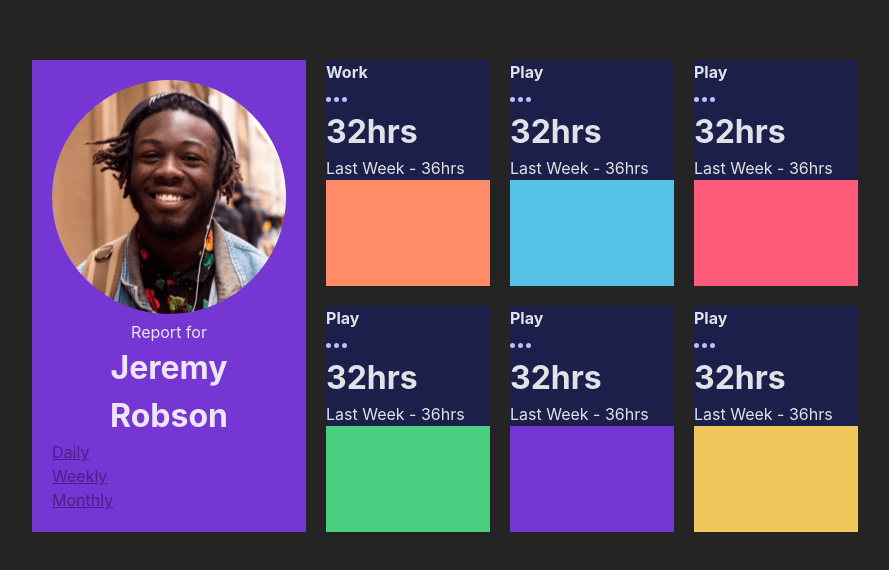
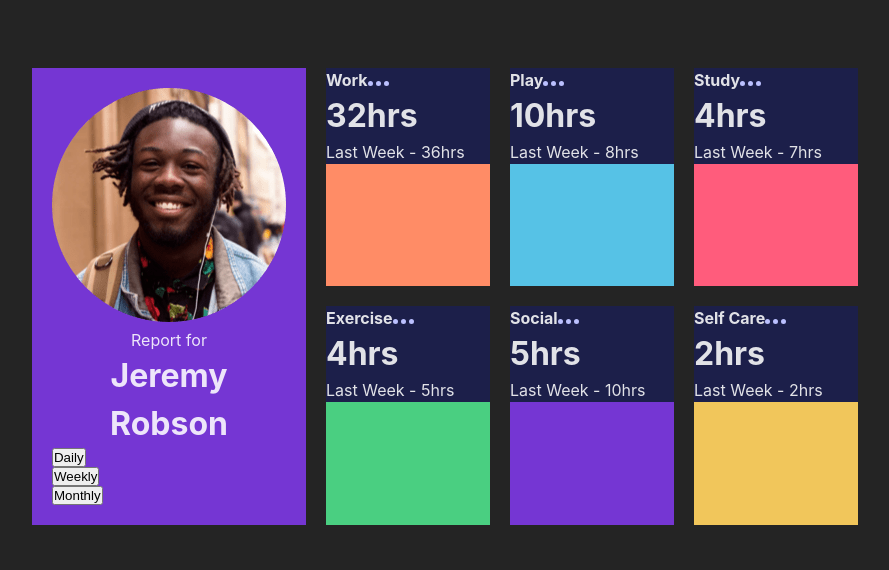
Before and after one commit to kasimugur/Time-tracking-dashboard, a React (Vite) app: page / in a window 1280 px wide. Shown: the part 104-674 px from the top of the page, without its empty margins (195-1084 px from the left). Built offline with nearby package versions, Linux system fonts and the light colour scheme.

Commit message:
page and components updated

```diff
--- a/src/components/Dashboard.jsx
+++ b/src/components/Dashboard.jsx
@@ -1,26 +1,33 @@
-import { useState } from 'react'
+import { useEffect, useState } from 'react'
 import '../css/style.css'
-import data from '../data.json'
 import { iconEllipsis } from '../pages/Page'
 export default function Dashboard() {
-  const [daily, setDaily] = useState(null)
+  const [daily, setDaily] = useState("daily")
   const [weekly, setWeekly] = useState(null)
   const [monthly, setMonthly] = useState(null)
-  const [dates, setDates] = useState()
+  const [dates, setDates] = useState("weekly")
+  const [data, setData] = useState([])
 
-
+  useEffect(() => {
+    fetch('src/data.json').then(res => res.json()).then(data => setData(data))
+      .catch(error => console.error('Error fetching data:', error))
+  }, [])
+  const addClick = () => {
+  }
+  console.log(dates)
+  // console.log(data.map(e => e.title === "Work" && e.timeframes[dates].current))
   return (
     <>
-      <div className="container">
-        <div className="card" >
+      <div className="container" >
+        <div className="card" onSubmit={(e) => e.preventDefault()} >
           <div className="header" >
             <img className="img-prf" src="src/images/image-jeremy.png" alt="profilo" />
             <span>Report for</span>
             <h1>Jeremy Robson</h1>
           </div >
-          <a onClick={() => setDaily(data.map(e => e.timeframes.daily))} href="">Daily</a>
-          <a onClick={() => setWeekly(data.map(e => e.timeframes.weekly))} href="">Weekly</a>
-          <a onClick={() => setMonthly(data.map(e => e.timeframes.monthly))} href="">Monthly</a>
+          <button onClick={() => setDates("daily")} href="">Daily</button>
+          <button onClick={() => setDates("weekly")} href="">Weekly</button>
+          <button onClick={() => setDates("monthly")} href="">Monthly</button>
         </div>
         <div className="card-item">
 
@@ -28,10 +35,10 @@ export default function Dashboard() {
           <div className="card-work">
             <div className="info">
               <div className="head">
-                <h4>Work</h4> <span>{iconEllipsis} </span>
+                <h4>Work </h4> <span>{iconEllipsis} </span>
               </div>
-              <h1>32hrs</h1>
-              <span>Last Week - 36hrs</span>
+              <h1>{data.map(e => e.title === "Work" && e.timeframes.weekly.current)}hrs </h1>
+              <span>Last Week - {data.map(e => e.title === "Work" && e.timeframes.weekly.previous)}hrs</span>
             </div>
           </div>
           <div className="card-play">
@@ -39,44 +46,44 @@ export default function Dashboard() {
               <div className="head">
                 <h4>Play</h4><span>{iconEllipsis} </span>
               </div>
-              <h1>32hrs</h1>
-              <span>Last Week - 36hrs</span>
+              <h1>{data.map(e => e.title === "Play" && e.timeframes.weekly.current)}hrs</h1>
+              <span>Last Week - {data.map(e => e.title === "Play" && e.timeframes.weekly.previous)}hrs</span>
             </div>
           </div>
           <div className="card-study">
             <div className="info">
               <div className="head">
-                <h4>Play</h4><span>{iconEllipsis} </span>
+                <h4>Study</h4><span>{iconEllipsis} </span>
               </div>
-              <h1>32hrs</h1>
-              <span>Last Week - 36hrs</span>
+              <h1>{data.map(e => e.title === "Study" && e.timeframes.weekly.current)}hrs</h1>
+              <span>Last Week - {data.map(e => e.title === "Study" && e.timeframes.weekly.previous)}hrs</span>
             </div>
           </div>
           <div className="card-exercise">
             <div className="info">
               <div className="head">
-                <h4>Play</h4><span>{iconEllipsis} </span>
+                <h4>Exercise</h4><span>{iconEllipsis} </span>
               </div>
-              <h1>32hrs</h1>
-              <span>Last Week - 36hrs</span>
+              <h1>{data.map(e => e.title === "Exercise" && e.timeframes.weekly.current)}hrs</h1>
+              <span>Last Week - {data.map(e => e.title === "Exercise" && e.timeframes.weekly.previous)}hrs</span>
             </div>
           </div>
           <div className="card-social">
             <div className="info">
               <div className="head">
-                <h4>Play</h4><span>{iconEllipsis} </span>
+                <h4>Social</h4><span>{iconEllipsis} </span>
               </div>
-              <h1>32hrs</h1>
-              <span>Last Week - 36hrs</span>
+              <h1>{data.map(e => e.title === "Social" && e.timeframes.weekly.current)}hrs</h1>
+              <span>Last Week - {data.map(e => e.title === "Social" && e.timeframes.weekly.previous)}hrs</span>
             </div>
           </div>
           <div className="card-selfcare">
             <div className="info">
               <div className="head">
-                <h4>Play</h4><span>{iconEllipsis} </span>
+                <h4>Self Care</h4><span>{iconEllipsis} </span>
               </div>
-              <h1>32hrs</h1>
-              <span>Last Week - 36hrs</span>
+              <h1>{data.map(e => e.title === "Self Care" && e.timeframes.weekly.current)}hrs</h1>
+              <span>Last Week - {data.map(e => e.title === "Self Care" && e.timeframes.weekly.previous)}hrs</span>
             </div>
           </div>
         </div>
--- a/src/css/style.css
+++ b/src/css/style.css
@@ -42,7 +42,7 @@ body {
     text-align: center;
     background-color: hsl(264, 64%, 52%);
   }
-  .container .card a {
+  .container .card button {
     display: flex;
   }
   .container .card-item {
@@ -54,4 +54,7 @@ body {
   .container .card-item .info {
     background-color: hsl(235, 46%, 20%);
   }
+  .container .card-item .info .head {
+    display: flex;
+  }
 }/*# sourceMappingURL=style.css.map */
```
Also changed, not shown: src/style.scss (+19 -8 lines), 1 other file (tests, documents, lock files or other folders).
